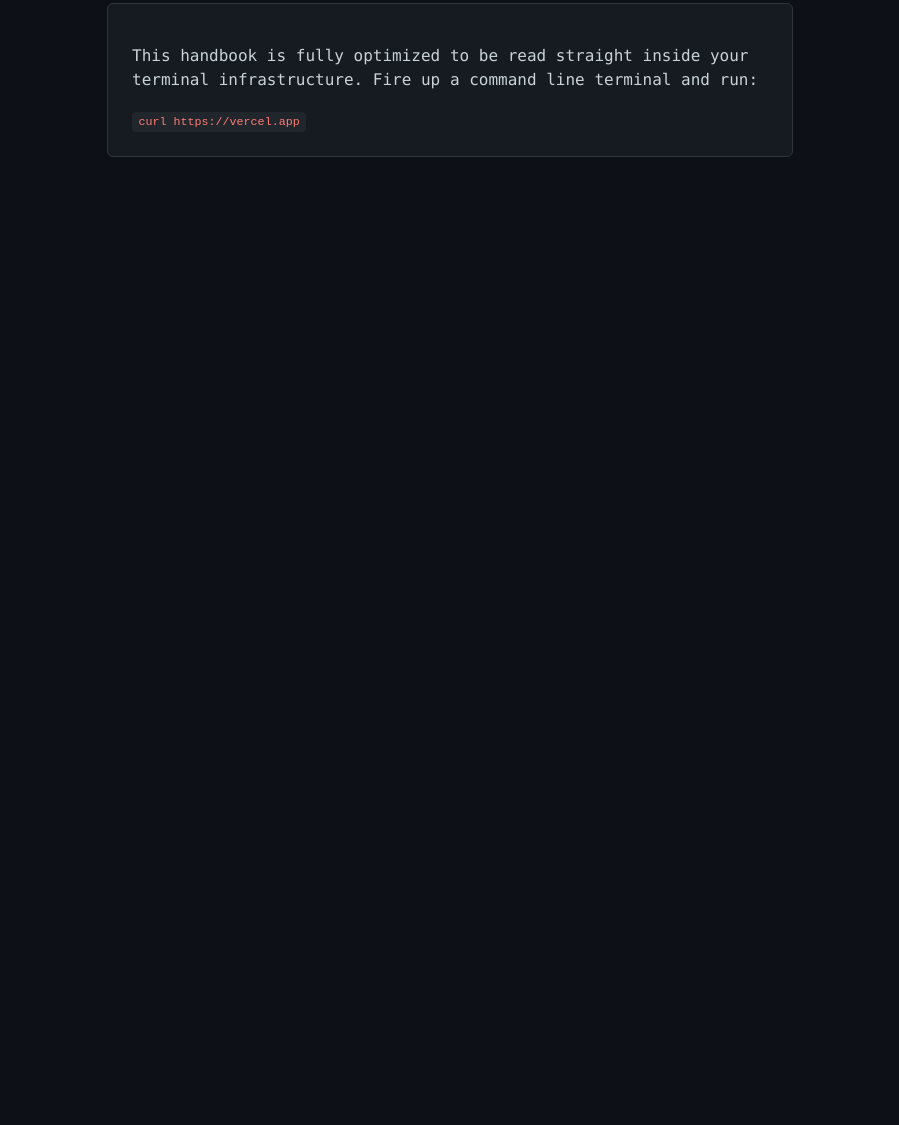
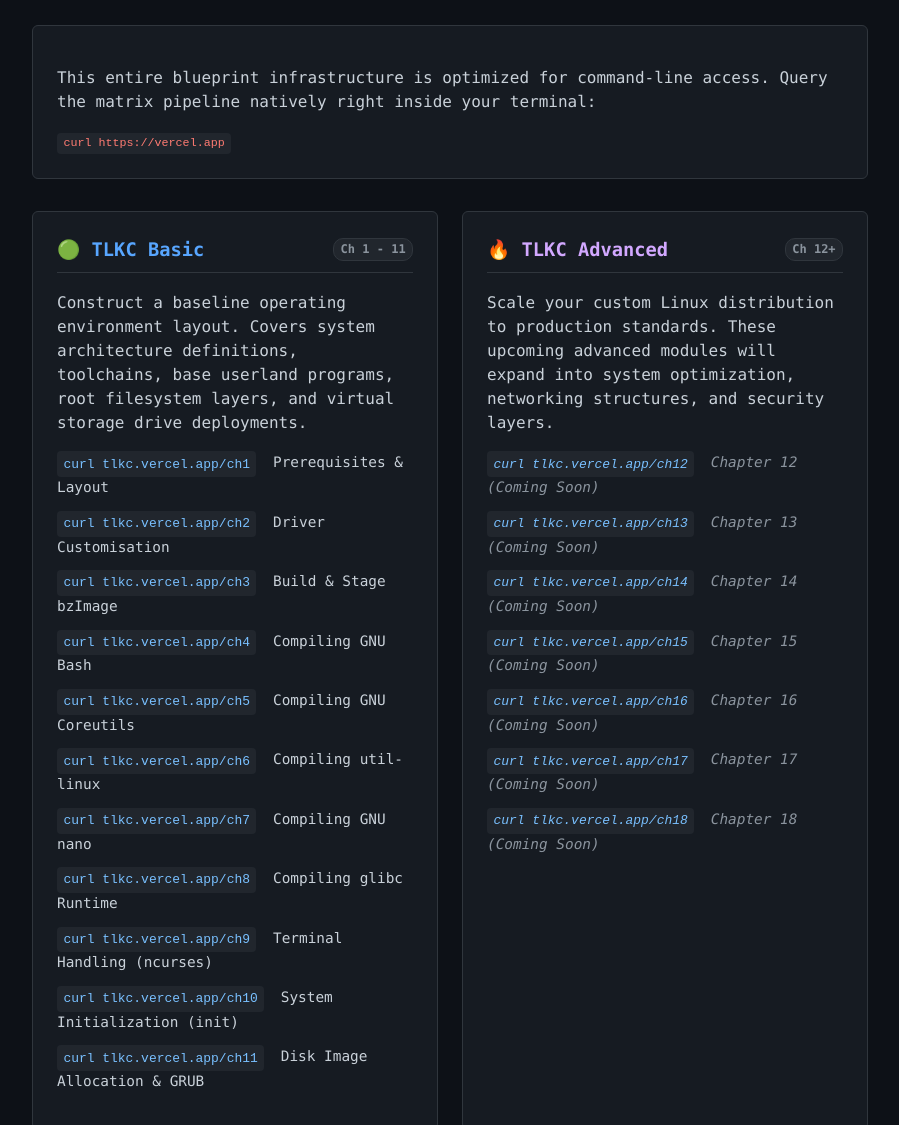
Before and after one commit to discoveryos/tlkc-site, a website: page views/index.html in a window 1280 px wide. Shown: the part 212-1337 px from the top of the page, without its empty margins (190-1089 px from the left). Before the commit the page ends 800 px from the top, so only its background shows below. Drawn offline with Linux system fonts and the light colour scheme.

Commit message:
Update dashboard grid to split basic steps from unnamed future advanced modules

```diff
--- a/views/index.html
+++ b/views/index.html
@@ -11,20 +11,57 @@
             color: #c9d1d9;
             font-family: ui-monospace, SFMono-Regular, Menlo, Monaco, Consolas, monospace;
             padding: 2rem;
-            max-width: 750px;
+            max-width: 900px;
             margin: 0 auto;
             line-height: 1.5;
         }
         .logo { color: #58a6ff; white-space: pre; font-weight: bold; margin-bottom: 1rem; }
-        h1 { color: #56d364; font-size: 1.6rem; margin: 0 0 0.25rem 0; }
-        .credits { color: #8b949e; font-size: 0.85rem; margin-bottom: 2rem; }
+        h1 { color: #56d364; font-size: 1.8rem; margin: 0 0 0.25rem 0; }
+        .credits { color: #8b949e; font-size: 0.85rem; margin-bottom: 2rem; border-bottom: 1px solid #30363d; padding-bottom: 1rem; }
+
         .terminal-info {
             background-color: #161b22;
             border: 1px solid #30363d;
             padding: 1.5rem;
             border-radius: 6px;
+            margin-bottom: 2rem;
         }
         code { background-color: #21262d; padding: 0.2rem 0.4rem; border-radius: 4px; color: #ff7b72; font-size: 0.9em; }
+
+        .grid-container {
+            display: grid;
+            grid-template-columns: 1fr 1fr;
+            gap: 1.5rem;
+        }
+        @media (max-width: 768px) {
+            .grid-container { grid-template-columns: 1fr; }
+        }
+
+        .card {
+            background-color: #161b22;
+            border: 1px solid #30363d;
+            border-radius: 6px;
+            padding: 1.5rem;
+        }
+        .card h3 { margin-top: 0; padding-bottom: 0.5rem; border-bottom: 1px solid #30363d; }
+        .basic-header { color: #58a6ff; }
+        .advanced-header { color: #d2a8ff; }
+
+        ul { list-style: none; padding-left: 0; margin-bottom: 0; }
+        li { margin-bottom: 0.75rem; font-size: 0.9rem; }
+        li code { color: #79c0ff; display: inline-block; margin-right: 0.5rem; }
+        .future-ch { color: #8b949e; font-style: italic; }
+
+        .badge {
+            background-color: #21262d;
+            color: #8b949e;
+            font-size: 0.75rem;
+            padding: 0.1rem 0.4rem;
+            border-radius: 10px;
+            border: 1px solid #30363d;
+            float: right;
+            margin-top: 2px;
+        }
     </style>
 </head>
 <body>
@@ -37,8 +74,44 @@
 <div class="credits">Made by Kevin & Mathew | Discovery Open Source Software Foundation</div>
 
 <div class="terminal-info">
-    <p>This handbook is fully optimized to be read straight inside your terminal infrastructure. Fire up a command line terminal and run:</p>
+    <p>This entire blueprint infrastructure is optimized for command-line access. Query the matrix pipeline natively right inside your terminal:</p>
     <code>curl https://vercel.app</code>
+</div>
+
+<div class="grid-container">
+    <!-- TLKC Basic Section -->
+    <div class="card">
+        <h3 class="basic-header">🟢 TLKC Basic <span class="badge">Ch 1 - 11</span></h3>
+        <p>Construct a baseline operating environment layout. Covers system architecture definitions, toolchains, base userland programs, root filesystem layers, and virtual storage drive deployments.</p>
+        <ul>
+            <li><code>curl tlkc.vercel.app/ch1</code> Prerequisites & Layout</li>
+            <li><code>curl tlkc.vercel.app/ch2</code> Driver Customisation</li>
+            <li><code>curl tlkc.vercel.app/ch3</code> Build & Stage bzImage</li>
+            <li><code>curl tlkc.vercel.app/ch4</code> Compiling GNU Bash</li>
+            <li><code>curl tlkc.vercel.app/ch5</code> Compiling GNU Coreutils</li>
+            <li><code>curl tlkc.vercel.app/ch6</code> Compiling util-linux</li>
+            <li><code>curl tlkc.vercel.app/ch7</code> Compiling GNU nano</li>
+            <li><code>curl tlkc.vercel.app/ch8</code> Compiling glibc Runtime</li>
+            <li><code>curl tlkc.vercel.app/ch9</code> Terminal Handling (ncurses)</li>
+            <li><code>curl tlkc.vercel.app/ch10</code> System Initialization (init)</li>
+            <li><code>curl tlkc.vercel.app/ch11</code> Disk Image Allocation & GRUB</li>
+        </ul>
+    </div>
+
+    <!-- TLKC Advanced Section -->
+    <div class="card">
+        <h3 class="advanced-header">🔥 TLKC Advanced <span class="badge">Ch 12+</span></h3>
+        <p>Scale your custom Linux distribution to production standards. These upcoming advanced modules will expand into system optimization, networking structures, and security layers.</p>
+        <ul>
+            <li class="future-ch"><code>curl tlkc.vercel.app/ch12</code> Chapter 12 (Coming Soon)</li>
+            <li class="future-ch"><code>curl tlkc.vercel.app/ch13</code> Chapter 13 (Coming Soon)</li>
+            <li class="future-ch"><code>curl tlkc.vercel.app/ch14</code> Chapter 14 (Coming Soon)</li>
+            <li class="future-ch"><code>curl tlkc.vercel.app/ch15</code> Chapter 15 (Coming Soon)</li>
+            <li class="future-ch"><code>curl tlkc.vercel.app/ch16</code> Chapter 16 (Coming Soon)</li>
+            <li class="future-ch"><code>curl tlkc.vercel.app/ch17</code> Chapter 17 (Coming Soon)</li>
+            <li class="future-ch"><code>curl tlkc.vercel.app/ch18</code> Chapter 18 (Coming Soon)</li>
+        </ul>
+    </div>
 </div>
 
 </body>
```
